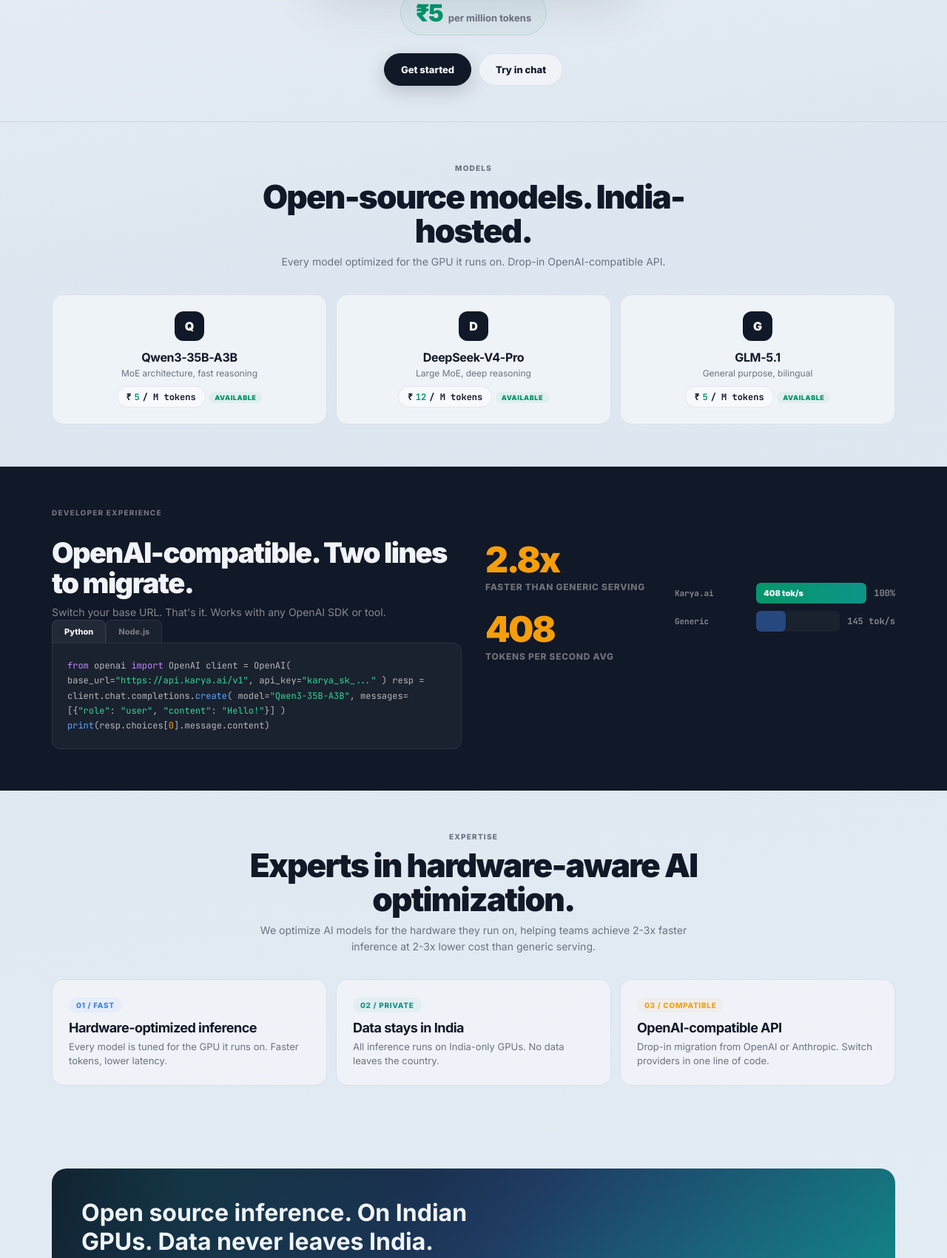
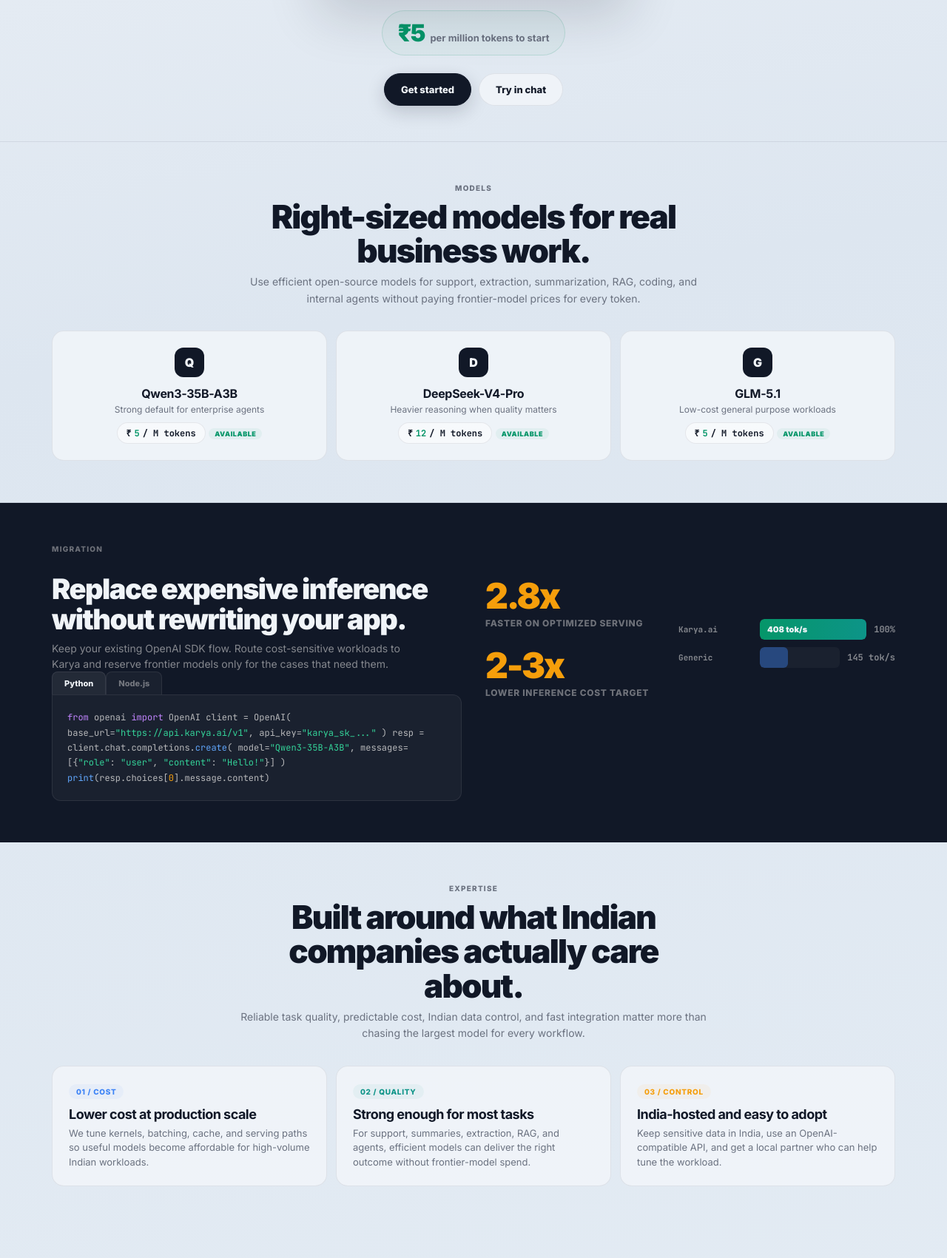
Before and after one commit to krishanbansal000-cmyk/InferAI, a website: page public/index.html in a window 1280 px wide. Shown: the part 723-2424 px from the top of the page at 74% size. Drawn offline with nearby package versions, Linux system fonts and the light colour scheme.

Commit message:
Reposition homepage for enterprise inference

```diff
--- a/public/index.html
+++ b/public/index.html
@@ -3,8 +3,8 @@
   <head>
     <meta charset="utf-8" />
     <meta name="viewport" content="width=device-width, initial-scale=1" />
-    <title>Karya.ai | Fast AI Inference on Indian GPUs</title>
-    <meta name="description" content="India-hosted optimized inference for open-weight AI models. Fast, private, affordable." />
+    <title>Karya.ai | India-Hosted AI Inference for Enterprises</title>
+    <meta name="description" content="Hardware-optimized open-source AI inference for Indian companies. Fast, affordable, private, and OpenAI-compatible." />
     <style>
       @import url("https://fonts.googleapis.com/css2?family=Inter:wght@400;500;600;700;800;900&family=JetBrains+Mono:wght@400;700&display=swap");
 
@@ -450,13 +450,13 @@
 
     <main>
       <header class="wrap hero-center fade-up">
-        <div class="hero-tag"><span class="dot"></span> Available now on Indian GPUs</div>
-        <h1>Fast open-source AI. <span class="highlight">On Indian GPUs.</span></h1>
-        <p class="hero-sub">We optimize open-source models for Indian GPU hardware - making inference fast, private, and affordable. Data never leaves India.</p>
+        <div class="hero-tag"><span class="dot"></span> Production AI inference for Indian companies</div>
+        <h1>Good-enough AI quality. <span class="highlight">Far better cost.</span></h1>
+        <p class="hero-sub">Most enterprise tasks do not need the biggest frontier model. Karya runs strong open-source models on India-hosted GPUs, optimized for 2-3x faster inference at 2-3x lower cost.</p>
         <div class="hero-flag" role="img" aria-label="Indian national flag"></div>
         <div class="hero-price">
           <span class="amount">&#x20B9;5</span>
-          <span class="unit">per million tokens</span>
+          <span class="unit">per million tokens to start</span>
         </div>
         <div class="hero-actions">
           <a class="btn btn-primary" href="/chat">Get started</a>
@@ -469,28 +469,28 @@
       <section class="wrap" id="models">
         <div class="section-head-center fade-up">
           <div class="section-label">Models</div>
-          <h2>Open-source models. India-hosted.</h2>
-          <p>Every model optimized for the GPU it runs on. Drop-in OpenAI-compatible API.</p>
+          <h2>Right-sized models for real business work.</h2>
+          <p>Use efficient open-source models for support, extraction, summarization, RAG, coding, and internal agents without paying frontier-model prices for every token.</p>
         </div>
         <div class="models-row">
           <article class="model-card fade-up">
             <div class="model-icon">Q</div>
             <h3>Qwen3-35B-A3B</h3>
-            <p class="model-desc">MoE architecture, fast reasoning</p>
+            <p class="model-desc">Strong default for enterprise agents</p>
             <div class="model-price">&#x20B9;<span class="val">5</span> / M tokens</div>
             <span class="status">Available</span>
           </article>
           <article class="model-card fade-up">
             <div class="model-icon">D</div>
             <h3>DeepSeek-V4-Pro</h3>
-            <p class="model-desc">Large MoE, deep reasoning</p>
+            <p class="model-desc">Heavier reasoning when quality matters</p>
             <div class="model-price">&#x20B9;<span class="val">12</span> / M tokens</div>
             <span class="status">Available</span>
           </article>
           <article class="model-card fade-up">
             <div class="model-icon">G</div>
             <h3>GLM-5.1</h3>
-            <p class="model-desc">General purpose, bilingual</p>
+            <p class="model-desc">Low-cost general purpose workloads</p>
             <div class="model-price">&#x20B9;<span class="val">5</span> / M tokens</div>
             <span class="status">Available</span>
           </article>
@@ -501,11 +501,11 @@
 
       <div class="code-section">
         <div class="wrap">
-          <div class="section-label">Developer experience</div>
+          <div class="section-label">Migration</div>
           <div class="code-grid">
             <div>
-              <h2>OpenAI-compatible. Two lines to migrate.</h2>
-              <p>Switch your base URL. That's it. Works with any OpenAI SDK or tool.</p>
+              <h2>Replace expensive inference without rewriting your app.</h2>
+              <p>Keep your existing OpenAI SDK flow. Route cost-sensitive workloads to Karya and reserve frontier models only for the cases that need them.</p>
               <div class="code-tabs">
                 <button class="code-tab active" data-lang="python">Python</button>
                 <button class="code-tab" data-lang="js">Node.js</button>
@@ -543,11 +543,11 @@
               <div>
                 <div class="bench-stat">
                   <div class="big">2.8x</div>
-                  <div class="label">faster than generic serving</div>
+                  <div class="label">faster on optimized serving</div>
                 </div>
                 <div class="bench-stat">
-                  <div class="big">408</div>
-                  <div class="label">tokens per second avg</div>
+                  <div class="big">2-3x</div>
+                  <div class="label">lower inference cost target</div>
                 </div>
               </div>
               <div class="bench-bars">
@@ -570,32 +570,32 @@
       <section class="wrap" id="why">
         <div class="section-head-center fade-up">
           <div class="section-label">Expertise</div>
-          <h2>Experts in hardware-aware AI optimization.</h2>
-          <p>We optimize AI models for the hardware they run on, helping teams achieve 2-3x faster inference at 2-3x lower cost than generic serving.</p>
+          <h2>Built around what Indian companies actually care about.</h2>
+          <p>Reliable task quality, predictable cost, Indian data control, and fast integration matter more than chasing the largest model for every workflow.</p>
         </div>
         <div class="tiles">
           <article class="tile fade-up">
-            <span class="tile-tag">01 / Fast</span>
-            <h3>Hardware-optimized inference</h3>
-            <p>Every model is tuned for the GPU it runs on. Faster tokens, lower latency.</p>
+            <span class="tile-tag">01 / Cost</span>
+            <h3>Lower cost at production scale</h3>
+            <p>We tune kernels, batching, cache, and serving paths so useful models become affordable for high-volume Indian workloads.</p>
           </article>
           <article class="tile fade-up">
-            <span class="tile-tag">02 / Private</span>
-            <h3>Data stays in India</h3>
-            <p>All inference runs on India-only GPUs. No data leaves the country.</p>
+            <span class="tile-tag">02 / Quality</span>
+            <h3>Strong enough for most tasks</h3>
+            <p>For support, summaries, extraction, RAG, and agents, efficient models can deliver the right outcome without frontier-model spend.</p>
           </article>
           <article class="tile fade-up">
-            <span class="tile-tag">03 / Compatible</span>
-            <h3>OpenAI-compatible API</h3>
-            <p>Drop-in migration from OpenAI or Anthropic. Switch providers in one line of code.</p>
+            <span class="tile-tag">03 / Control</span>
+            <h3>India-hosted and easy to adopt</h3>
+            <p>Keep sensitive data in India, use an OpenAI-compatible API, and get a local partner who can help tune the workload.</p>
           </article>
         </div>
       </section>
 
       <section class="wrap">
         <div class="statement fade-up">
-          <h2>Open source inference. On Indian GPUs. Data never leaves India.</h2>
-          <p>Fast, private, affordable inference for open-weight models - with UPI payments and Indian data residency.</p>
+          <h2>Use frontier models only where they are worth it.</h2>
+          <p>Route everyday enterprise AI work to optimized open-source models, cut inference cost, keep latency low, and preserve Indian data residency.</p>
           <div style="display:flex;gap:10px;margin-top:16px;">
             <a class="btn btn-primary" href="mailto:hello@karya.ai">hello@karya.ai</a>
           </div>
```
